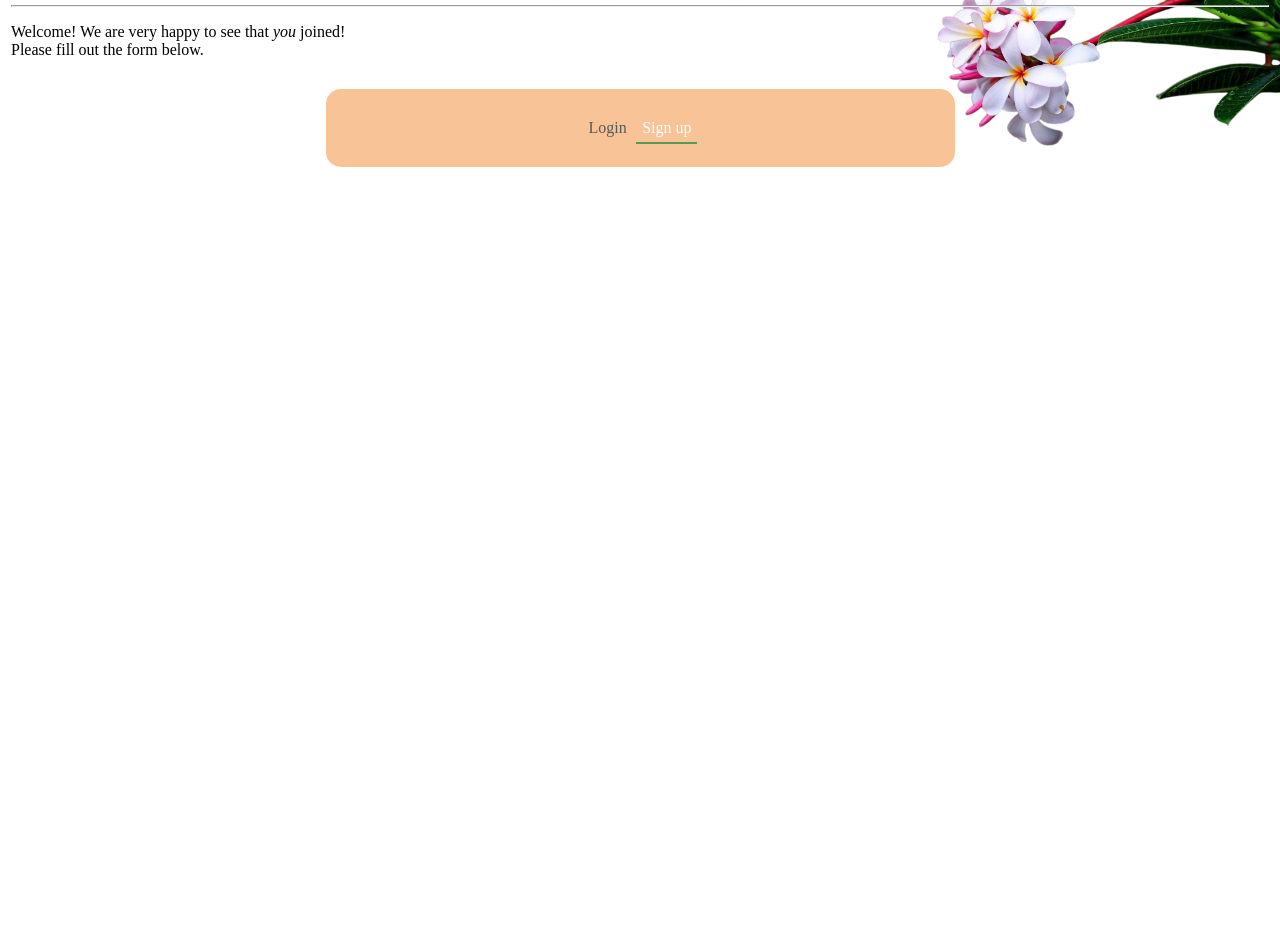
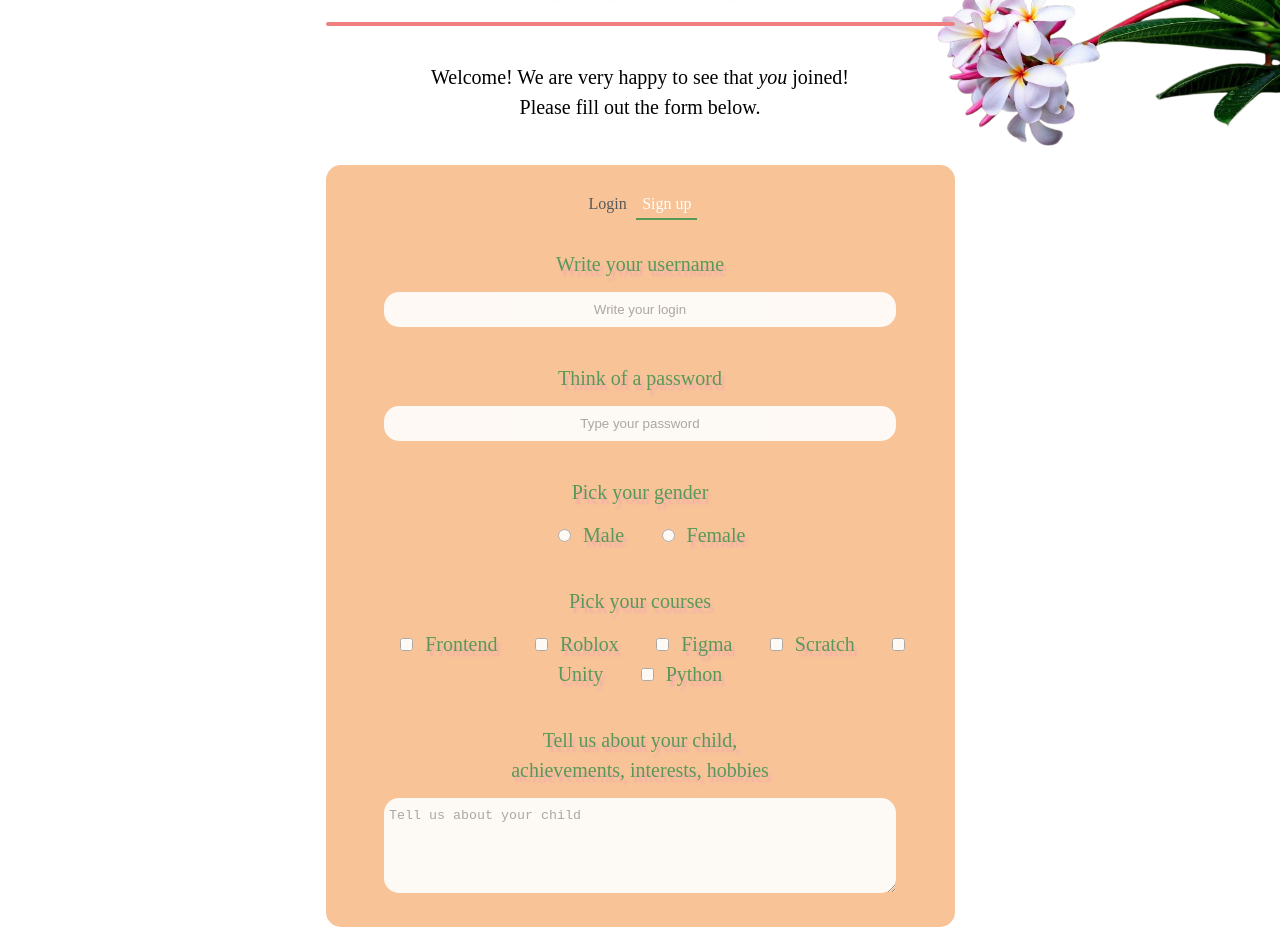
Before and after one commit to JohnikF/Registration, a plain HTML site: page index.html in a window 1280 px wide. Shown: the part 51-989 px from the top of the page. Before the commit the page ends 800 px from the top, so only its background shows below. Drawn offline with Linux system fonts and the light colour scheme.

Commit message:
add some inputs for index, password, courses, about user.

```diff
--- a/index.html
+++ b/index.html
@@ -15,6 +15,46 @@
             <a class="sign-in" href="login.html">Login</a>
             <a class="sign-up active" href="#">Sign up</a>
         </div>
+        <div class="fields">
+            <p>Write your username</p>
+            <input type="text" placeholder="Write your login">
+
+            <p>Think of a password</p>
+            <input type="password" placeholder="Type your password">
+
+            <p>Pick your gender</p>
+            <div class="wrapper">
+                <input type="radio" name="gender">
+                <p>Male</p>
+                <input type="radio" name="gender">
+                <p>Female</p>
+            </div>
+
+            <p>Pick your courses</p>
+            <div class="wrapper">
+                <input type=checkbox>
+                <p>Frontend</p>
+
+                <input type="checkbox">
+                <p>Roblox</p>
+
+                <input type="checkbox">
+                <p>Figma</p>
+
+                <input type="checkbox">
+                <p>Scratch</p>
+
+                <input type="checkbox">
+                <p>Unity</p>
+
+                <input type="checkbox">
+                <p>Python</p>
+            </div>
+
+            <p>Tell us about your child, achievements,  interests, hobbies</p>
+            <textarea placeholder="Tell us about your child" class="about-child" rows="5" cols="50"></textarea>
+
+        </div>
     </form>
 
 </body>
--- a/style.css
+++ b/style.css
@@ -17,6 +17,24 @@ h1 {
     text-shadow: 1px 1px 4px sandybrown;
 }
 
+hr {
+    width: 50%;
+    height: 4px;
+    background-color: lightcoral;
+    border-radius: 5px;
+    border: none;
+    margin-top: 25px;
+}
+
+p {
+    width: 50%;
+    padding: 13px;
+    font-size: 20px;
+    text-align: center;
+    margin: 23px auto auto;
+    line-height: 30px;
+}
+
 form {
     background-color: sandybrown;
     opacity: 0.65;
@@ -30,7 +48,6 @@ form {
     text-align: center;
 
 }
-
 .sign-in, .sign-up {
     color: black;
     text-decoration: none;
@@ -46,3 +63,45 @@ form {
     border-bottom: 2px solid darkgreen;
 
 }
+
+.fields p {
+    color: darkgreen;
+    text-shadow: 3px 5px 2px lightcoral;
+}
+
+.fields input {
+    width: 90%;
+    margin-left: 5%;
+    padding: 10px 5px;
+    border-radius: 15px;
+    border: none;
+    opacity: 0.9;
+    outline: none;
+    color: darkgreen;
+    text-align: center;
+}
+
+.wrapper {
+    text-align: center;
+}
+
+.wrapper p {
+    display: inline;
+    padding: 5px;
+}
+
+.wrapper input {
+    width: auto;
+}
+
+.about-child {
+    width: 90%;
+    margin-left: 5%;
+    padding: 10px 5px;
+    border-radius: 15px;
+    border: none;
+    outline: none;
+    opacity: 0.9;
+    color: darkgreen;
+    background-color: #ffffff;
+}
```
